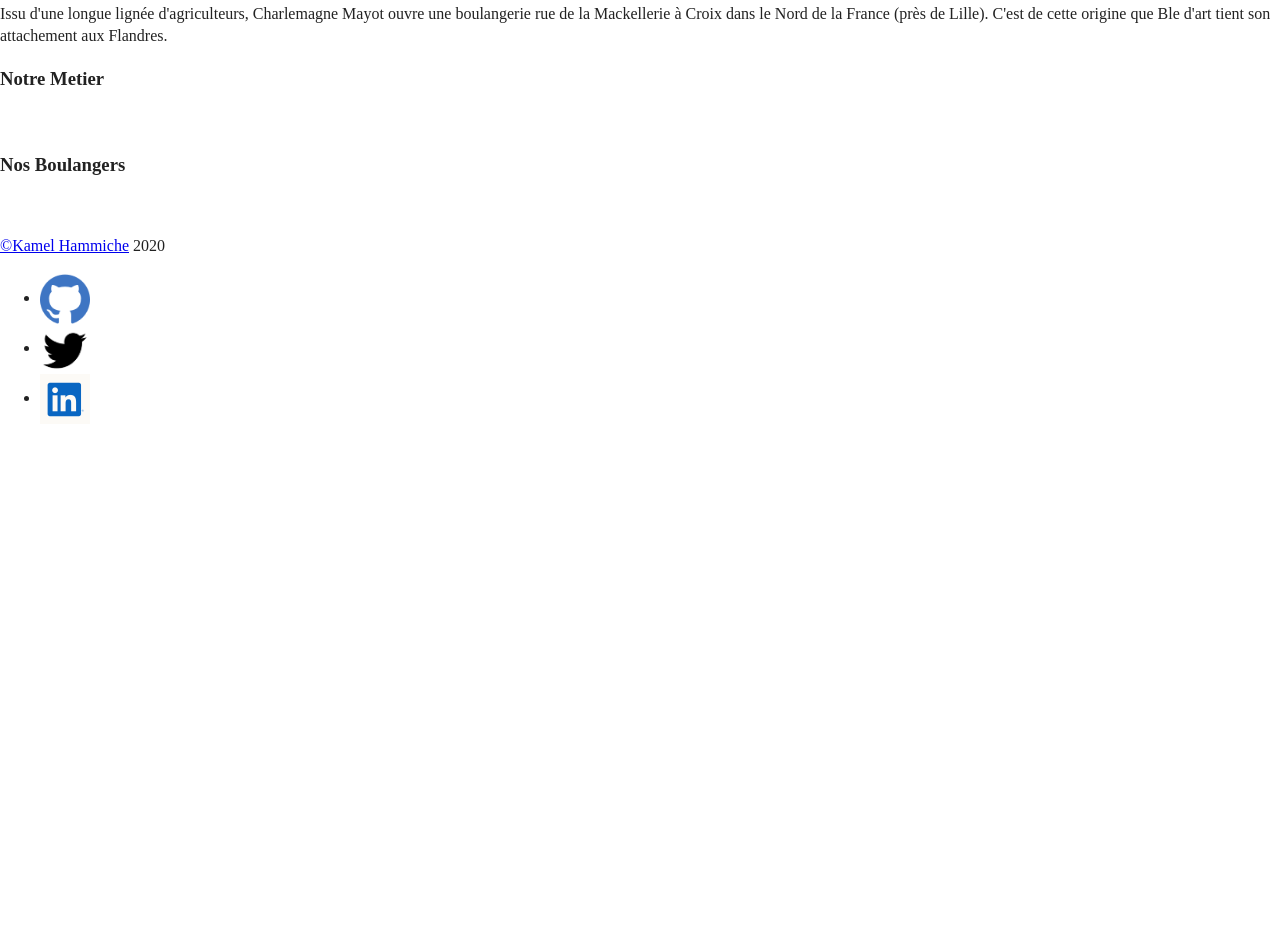
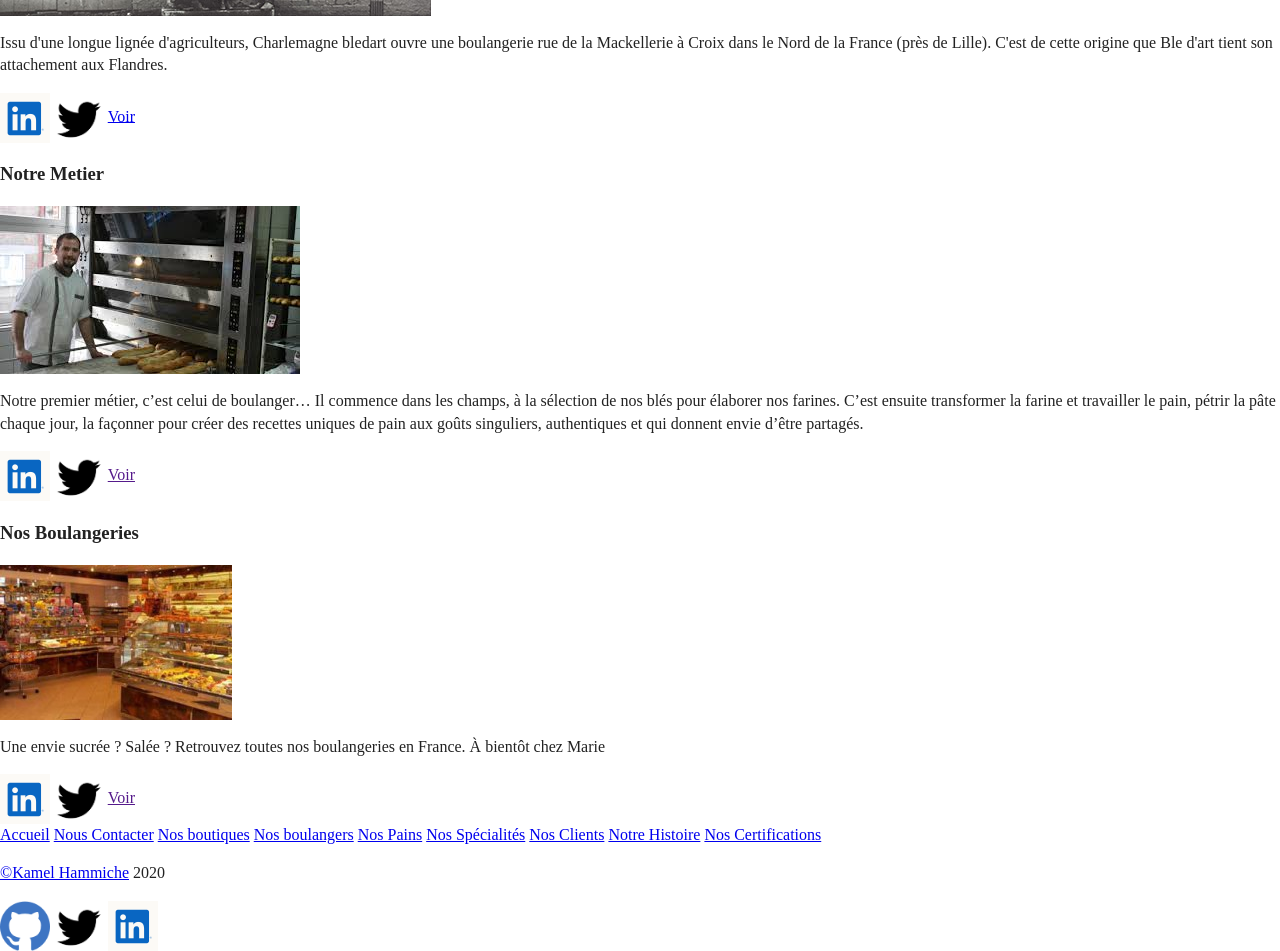
Before and after one commit to kamelh1972/site-boulangerie, a plain HTML site: page index.html in a window 1280 px wide. Shown: the part 1293-2244 px from the top of the page. Before the commit the page ends 1733 px from the top, so only its background shows below. Drawn offline with nearby package versions, Linux system fonts and the light colour scheme; files whose address does not match are found by name.

Commit message:
add code html

```diff
--- a/index.html
+++ b/index.html
@@ -14,22 +14,27 @@
   <link rel="stylesheet" href="css/normalize.css">
   <link rel="stylesheet" href="css/main.css">
 
-  <meta name="theme-color" content="#fafafa">
+  <meta name="theme-color" conte    <i class="far fa-user-circle"></i>
+nt="#fafafa">
 </head>
 
 <body>
+
   <!--[if IE]>
     <p class="browserupgrade">You are using an <strong>outdated</strong> browser. Please <a href="https://browsehappy.com/">upgrade your browser</a> to improve your experience and security.</p>
   <![endif]-->
 
   <!-- Add your site or application content here -->
   <header>
+    <div>
       <img src="/home/hammiche/site-boulangerie/img/logo_baguette.png" alt="">
-  <nav class="search">
-    <i class="fas fa-search"></i>
-    <input type="text"value="Rechercher" size="+20" style="height: 18%;">
-    <i class="fas fa-search fa-lg"></i>
-</nav>
+    </div>
+
+    <i class="far fa-user-circle"></i>
+    <input type="search" id="site-search" name="Rechercher" aria-label="Search through site content">
+    <button>Search</button>
+
+    <i class="far fa-user-circle"></i>
 
   </header>
 
@@ -37,18 +42,19 @@
   <main>
     <section>
       <nav class="link">
-      <ul>
+
         <a href="https://www.paul.fr/fr/content/6-notre-histoire">Notre histoire</a>
         <a href="https://www.paul.fr/fr/3-nos-produits/">Nos produits</a>
         <a href="https://www.paul.fr/fr/engagement/">engagement</a>
         <a href="https://www.paul.fr/fr/nos-boutiques">Nos boutiques</a>
-      </ul>
+
       </nav>
       <h1>Nos boulangeries au blé d'art</h1>
+
       <h2>Le pain, c'est malin</h2>
-    <p>Notre premier métier, c’est celui de boulanger… Il commence dans les champs, à la sélection de nos blés pour élaborer nos farines.
-          C’est ensuite transformer la farine et travailler le pain, pétrir la pâte chaque jour, la façonner pour créer des recettes uniques
-          de pain aux goûts singuliers, authentiques et qui donnent envie d’être partagés.</p>
+      <p>5 ingrédients, une recette unique et un goût incomparable : notre Baguette de Marie est réalisée avec de la farine de blé français, du levain, de la levure, de l’eau, et du sel.
+        Sa mie tendre et alvéolée et sa croûte craquante seront les parfaits alliés pour tous vos repas !
+        Chaque jour, elle est pétrie, façonnée et cuite sur place par nos boulangers. 3 cuissons vous sont proposées pour satisfaire tous les goûts : blanche, dorée et bien cuite !</p>
       <img src="/home/hammiche/site-boulangerie/img/pain.jpeg" alt="">
 
 
@@ -75,15 +81,15 @@
         <section class="main article1">
           <img src="/home/hammiche/site-boulangerie/img/img-histoire-1908.jpg" alt="">
           <p>Issu d'une longue lignée d'agriculteurs,
-          Charlemagne Mayot ouvre une boulangerie
+            Charlemagne bledart ouvre une boulangerie
             rue de la Mackellerie à Croix dans le Nord de la France (près de Lille).
             C'est de cette origine que Ble d'art tient son attachement aux Flandres.</p>
         </section>
         <footer>
           <nav class="nav article1">
-          <a href="#"></a>
-          <a href="#"></a>
-          <a href="#"></a>
+            <a href="https://www.linkedin.com/in/kamel-hammiche-8a0a23194/"><img src="img/lk.png" width="50" height="30%" alt="Logo Lk"></a>
+            <a href="https://twitter.com/KamelH14"><img src="img/tw.png" width="50" height="50%" alt="Logo Tw"></a>
+            <a href="#">Voir</a>
           </nav>
         </footer>
       </article>
@@ -92,30 +98,36 @@
           <h3>Notre Metier</h3>
         </header>
         <section class="main article2">
-        <img src="" alt="">
-        <p></p>
+          <img src="/home/hammiche/site-boulangerie/img/fournil.jpeg" alt="">
+          <p>Notre premier métier, c’est celui de boulanger… Il commence dans les champs, à la sélection de nos blés pour élaborer nos farines.
+            C’est ensuite transformer la farine et travailler le pain, pétrir la pâte chaque jour, la façonner pour créer des recettes uniques
+        <script src=“https://kit.fontawesome.com/b99e675b6e.js”></script>
+      de pain aux goûts singuliers, authentiques et qui donnent envie d’être partagés.</p>
         </section>
         <footer>
           <nav class="nav article2">
-          <a href="#"></a>
-          <a href="#"></a>
-          <a href="#"></a>
+        <script src=“https://kit.fontawesome.com/b99e675b6e.js”></script>
+      <a href="https://www.linkedin.com/in/kamel-hammiche-8a0a23194/"><img src="img/lk.png" width="50" height="30%" alt="Logo Lk"></a>
+            <a href="https://twitter.com/KamelH14"><img src="img/tw.png" width="50" height="50%" alt="Logo Tw"></a>
+            <a href="">Voir</a>
           </nav>
         </footer>
       </article>
       <article class="article3">
         <header>
-        <h3>Nos Boulangers</h3>
+          <h3>Nos Boulangeries</h3>
         </header>
         <section class="main article3">
-        <img src="" alt="">
-        <p></p>
+          <img src="/home/hammiche/site-boulangerie/img/magasin.jpg" alt="">
+          <p>Une envie sucrée ? Salée ?
+            Retrouvez toutes nos boulangeries en France.
+            À bientôt chez Marie </p>
         </section>
         <footer>
           <nav class="nav article3">
-          <a href="#"></a>
-          <a href="#"></a>
-          <a href="#"></a>
+            <a href="https://www.linkedin.com/in/kamel-hammiche-8a0a23194/"><img src="img/lk.png" width="50" height="30%" alt="Logo Lk"></a>
+            <a href="https://twitter.com/KamelH14"><img src="img/tw.png" width="50" height="50%" alt="Logo Tw"></a>
+            <a href="">Voir</a>
           </nav>
         </footer>
       </article>
@@ -124,29 +136,50 @@
   </main>
 
   <footer>
+    <div class="footer">
+      <a href="#">Accueil</a>
+      <a href="#">Nous Contacter</a>
+      <a href="#">Nos boutiques</a>
+      <a href="#">Nos boulangers</a>
+      <a href="#">Nos Pains</a>
+      <a href="#">Nos Spécialités</a>
+      <a href="#">Nos Clients</a>
+      <a href="#">Notre Histoire</a>
+      <a href="#">Nos Certifications</a>
+
+    </div>
     <p><a href="https://kamelh1972.github.io/test-Web-site/">©Kamel Hammiche</a> 2020</p>
     <nav class="icon">
-      <ul>
-        <li><a href="https://github.com/kamelh1972"><img src="img/github.png"width="50" height="30%" alt="Logo github"></a></li>
 
-        <li><a href="https://twitter.com/KamelH14"><img src="img/tw.png"width="50" height="50%" alt="Logo Tw"></a></li>
+      <a href="https://github.com/kamelh1972"><img src="img/github.png" width="50" height="30%" alt="Logo github"></a>
 
-        <li><a href="https://www.linkedin.com/in/kamel-hammiche-8a0a23194/"><img src="img/lk.png"width="50" height="30%" alt="Logo Lk"></a></li>
-      </ul>
+      <a href="https://twitter.com/KamelH14"><img src="img/tw.png" width="50" height="50%" alt="Logo Tw"></a>
+
+      <a href="https://www.linkedin.com/in/kamel-hammiche-8a0a23194/"><img src="img/lk.png" width="50" height="30%" alt="Logo Lk"></a>
+
     </nav>
 
   </footer>
+  <script src=“https://kit.fontawesome.com/b99e675b6e.js”></script>
+
   <script src="js/vendor/modernizr-3.8.0.min.js"></script>
   <script src="https://code.jquery.com/jquery-3.4.1.min.js" integrity="sha256-CSXorXvZcTkaix6Yvo6HppcZGetbYMGWSFlBw8HfCJo=" crossorigin="anonymous"></script>
-  <script>window.jQuery || document.write('<script src="js/vendor/jquery-3.4.1.min.js"><\/script>')</script>
+  <script>
+    window.jQuery || document.write('<script src="js/vendor/jquery-3.4.1.min.js"><\/script>')
+  </script>
   <script src="js/plugins.js"></script>
   <script src="js/main.js"></script>
-  <script src=“https://kit.fontawesome.com/b99e675b6e.js”></script>
 
   <!-- Google Analytics: change UA-XXXXX-Y to be your site's ID. -->
   <script>
-    window.ga = function () { ga.q.push(arguments) }; ga.q = []; ga.l = +new Date;
-    ga('create', 'UA-XXXXX-Y', 'auto'); ga('set','transport','beacon'); ga('send', 'pageview')
+    window.ga = function() {
+      ga.q.push(arguments)
+    };
+    ga.q = [];
+    ga.l = +new Date;
+    ga('create', 'UA-XXXXX-Y', 'auto');
+    ga('set', 'transport', 'beacon');
+    ga('send', 'pageview')
   </script>
   <script src="https://www.google-analytics.com/analytics.js" async></script>
 </body>
```
Also changed, not shown: img/fournil.jpeg (added), img/magasin.jpg (added). Lines whose indentation alone changed are shown as unchanged.
